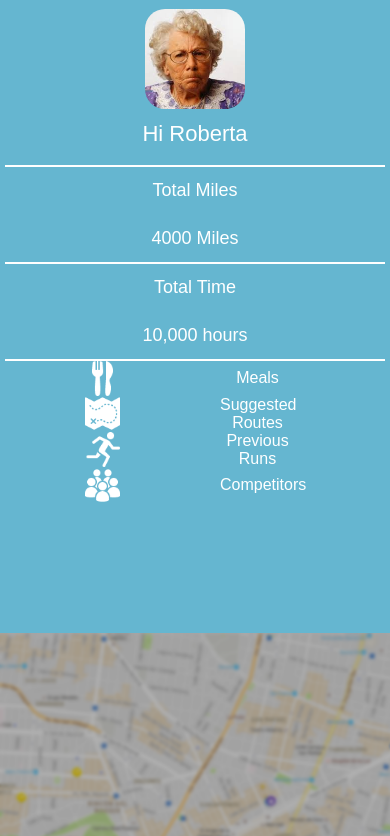
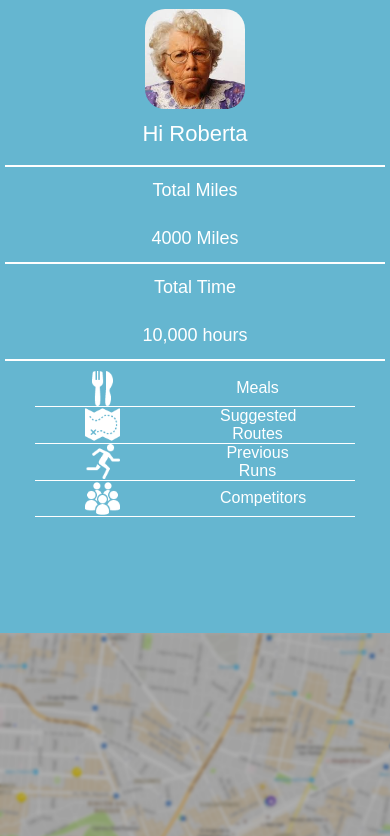
Before and after one commit to cbandrow-zz/ui-ux-challenge, a plain HTML site: page index.html in a window 390 px wide. Shown: the top 836 px of the page. Drawn offline with Linux system fonts and the light colour scheme.

Commit message:
reformatting.

```diff
--- a/main.css
+++ b/main.css
@@ -135,7 +135,6 @@ body{
   width:75%;
   height:75%;
   border-radius: 10px;
-
   background-color: #f1f1d7;
 }
 
@@ -212,6 +211,8 @@ body{
 
   .personal-options-container{
     flex: none;
+    padding-top: 10px;
+    padding-bottom: 10px;
   }
 
   .personal-options{
@@ -220,6 +221,7 @@ body{
     width: 66%;
     height: 50px;
     min-width: 320px;
+    border-bottom: 1px solid #fff;
   }
 
   .options-text, p{
```
